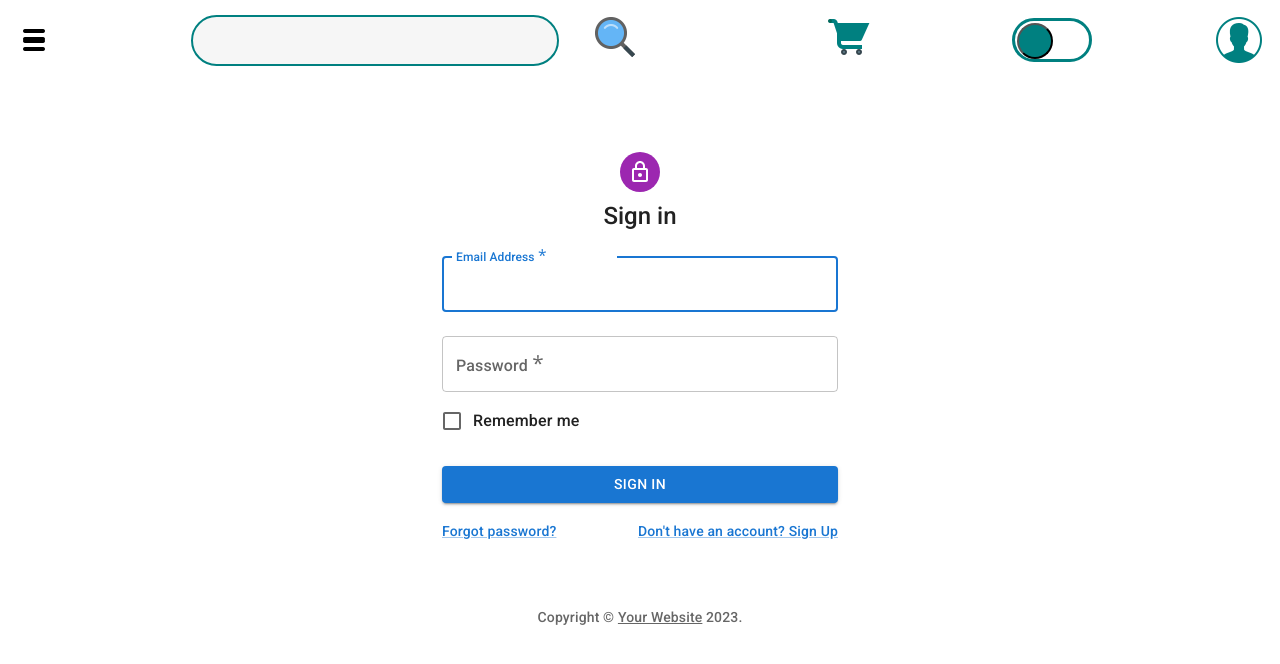
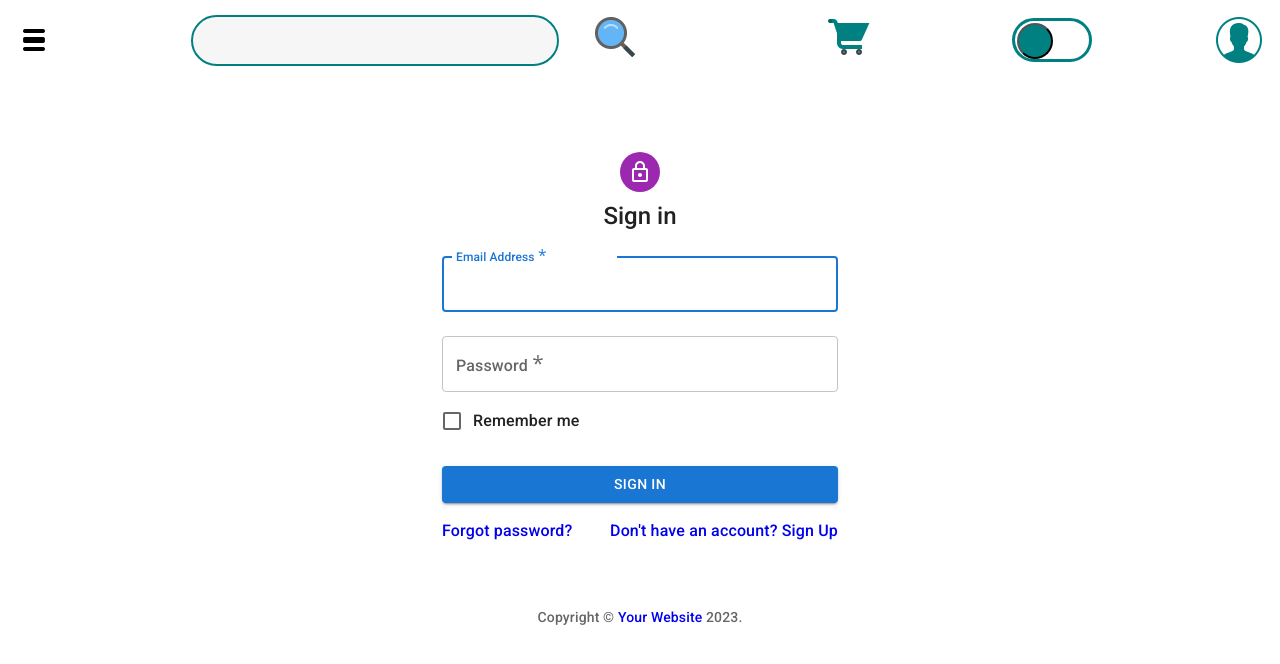
Before and after one commit to Shahvaiz-Ahmed/tmrproject, a React (Create React App) app: page /Sign-in in a window 1280 px wide. Shown: the top 664 px of the page. Built offline with nearby package versions, Linux system fonts and the light colour scheme.

Commit message:
modify signin signup

```diff
--- a/src/SignIn.js
+++ b/src/SignIn.js
@@ -5,7 +5,7 @@ import CssBaseline from '@mui/material/CssBaseline';
 import TextField from '@mui/material/TextField';
 import FormControlLabel from '@mui/material/FormControlLabel';
 import Checkbox from '@mui/material/Checkbox';
-import Link from '@mui/material/Link';
+import { Link } from 'react-router-dom';
 import Grid from '@mui/material/Grid';
 import Box from '@mui/material/Box';
 import LockOutlinedIcon from '@mui/icons-material/LockOutlined';
@@ -20,7 +20,7 @@ function Copyright(props) {
   return (
     <Typography variant="body2" color="text.secondary" align="center" {...props}>
       {'Copyright © '}
-      <Link color="inherit" href="https://mui.com/">
+      <Link color="inherit" href="">
         Your Website
       </Link>{' '}
       {new Date().getFullYear()}
@@ -109,7 +109,7 @@ export default function SignIn() {
                 </Link>
               </Grid>
               <Grid item>
-                <Link href="#" variant="body2">
+                <Link to="/Sign-up" variant="body2">
                   {"Don't have an account? Sign Up"}
                 </Link>
               </Grid>
--- a/src/SignUp.js
+++ b/src/SignUp.js
@@ -5,7 +5,7 @@ import CssBaseline from '@mui/material/CssBaseline';
 import TextField from '@mui/material/TextField';
 import FormControlLabel from '@mui/material/FormControlLabel';
 import Checkbox from '@mui/material/Checkbox';
-import Link from '@mui/material/Link';
+import { Link } from 'react-router-dom';
 import Grid from '@mui/material/Grid';
 import Box from '@mui/material/Box';
 import LockOutlinedIcon from '@mui/icons-material/LockOutlined';
@@ -132,7 +132,7 @@ export default function SignUp() {
             </Button>
             <Grid container justifyContent="flex-end">
               <Grid item>
-                <Link href="#" variant="body2">
+                <Link to="/Sign-in" variant="body2">
                   Already have an account? Sign in
                 </Link>
               </Grid>
```
Also changed, not shown: src/Components/SearchTable.jsx (line endings or trailing spaces).
